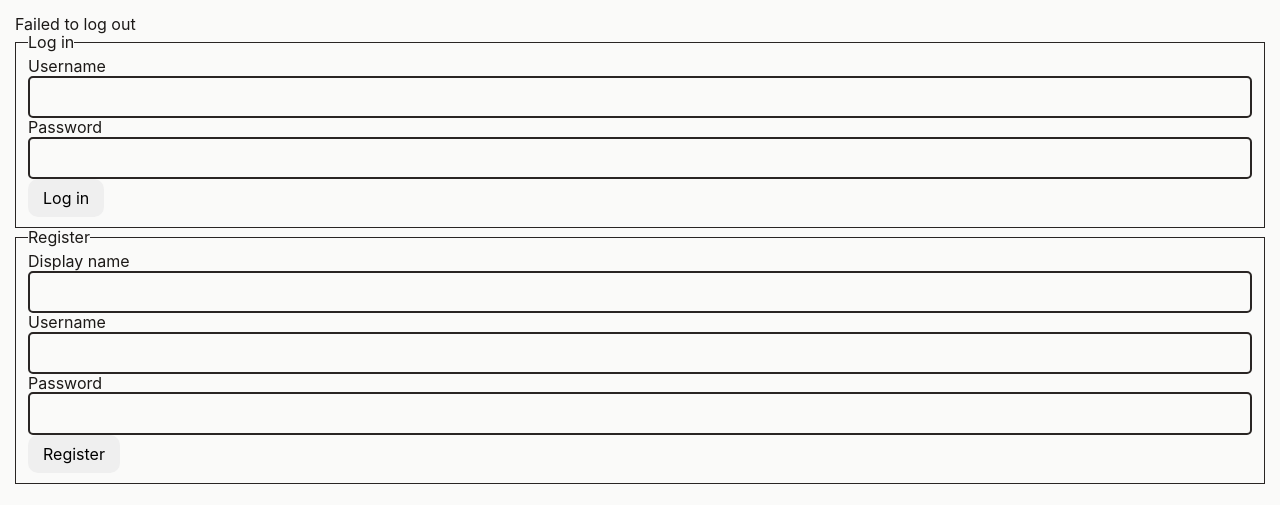
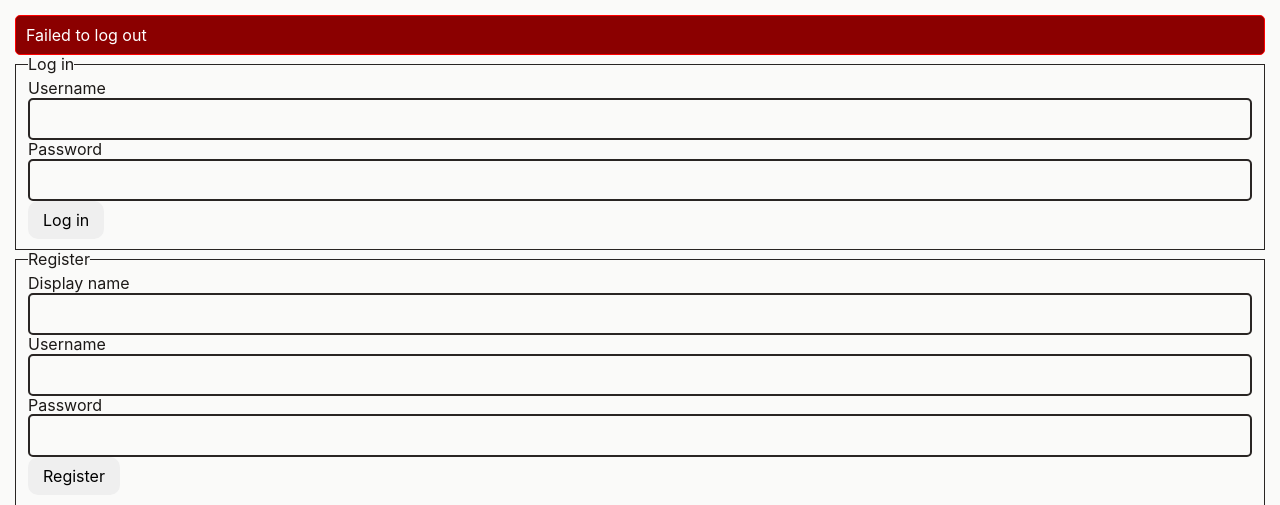
Before and after one commit to zadeviggers/13DTS, a Flask app: page /auth/logout in a window 1280 px wide. Shown: the part 144-649 px from the top of the page. Run offline with Flask 2, Linux system fonts and the light colour scheme.

Commit message:
Better errors

```diff
--- a/cafe-thingy/static/smile.css
+++ b/cafe-thingy/static/smile.css
@@ -241,3 +241,21 @@ fieldset {
   display: block;
   border-radius: 10px;
 }
+
+aside {
+  padding: 10px;
+  border: 1px solid var(--background);
+  border-radius: 5px;
+}
+
+.error-callout {
+  border-color: red;
+  background-color: darkred;
+  color: white;
+}
+
+.info-callout {
+  border-color: blue;
+  background-color: darkblue;
+  color: white;
+}
--- a/cafe-thingy/templates/auth.jinja
+++ b/cafe-thingy/templates/auth.jinja
@@ -15,7 +15,7 @@
             </aside>
         {% endif %}
     {% endif %}
-    {% if failed != None %}
+    {% if failed != None and failed|length > 0 %}
         <aside class="error-callout">
             {{ failed }}
         </aside>
```
Also changed, not shown: cafe-thingy/smile.sqlite.
